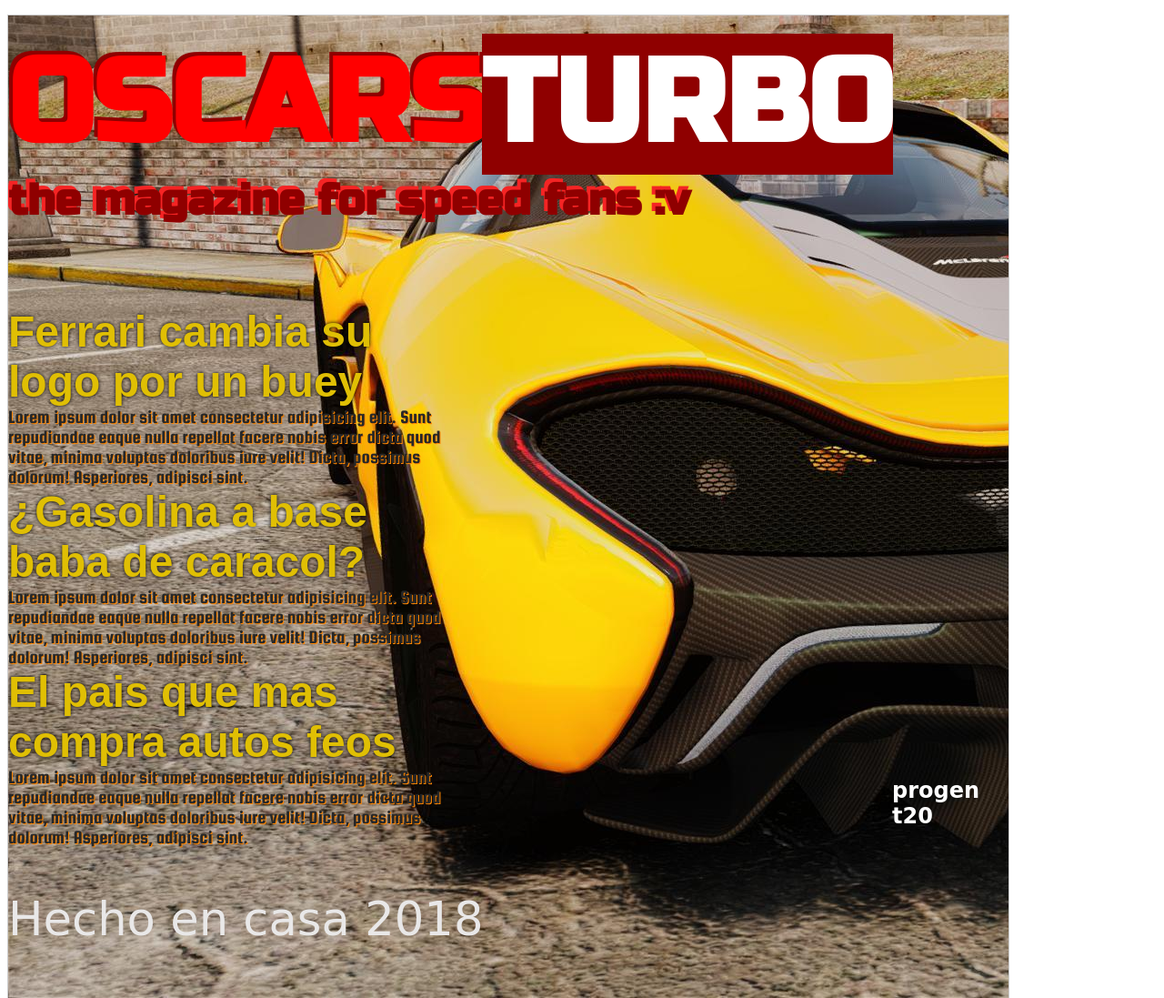
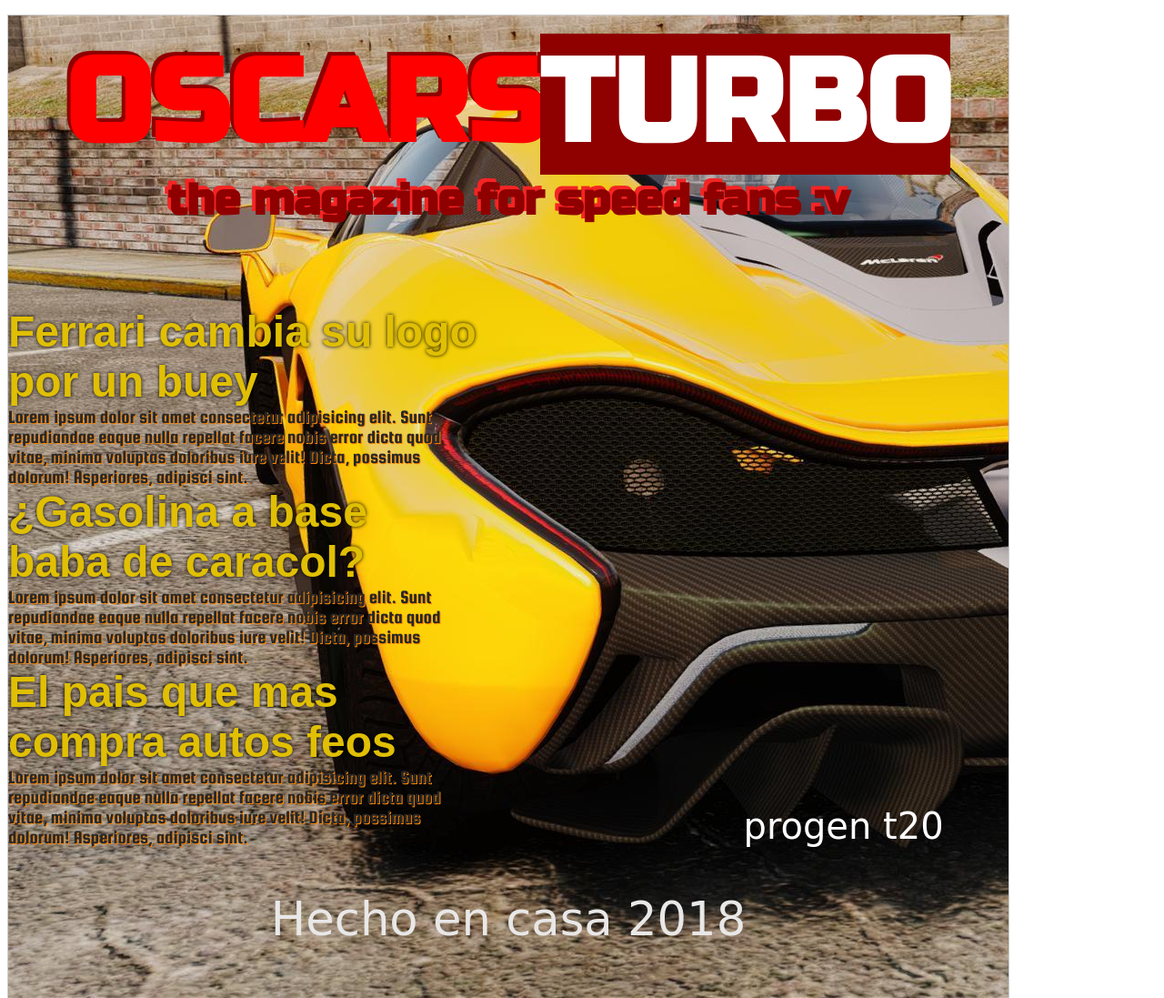
Before and after one commit to 01speed1/filip, a plain HTML site: page docs/portada.html in a window 1280 px wide. Shown: the top 1097 px of the page at 91% size. Drawn offline with Linux system fonts and the light colour scheme; a web font is replaced by a local one.

Commit message:
portada comp

```diff
--- a/docs/assets/css/portada.css
+++ b/docs/assets/css/portada.css
@@ -10,7 +10,7 @@
     height: 1080px ;
     width: 1100px ;
     position: relative;
-    border:dodgerblue;
+    /* border:dodgerblue; */
     float:left;
     margin:.5em 10px .5em 0;
     overflow:hidden; /* IMPORTANTE */
@@ -23,12 +23,14 @@
 
 /*logo marca*/
 .marca-container {
+    width: 100%;
     display: flex;
+    align-items: center;
     justify-content:space-between;
-    flex-wrap: wrap;
+    flex-direction: column;
+
+    /* flex-wrap: wrap; */
 }
-
-.marca-logo {}
 
 h1.marca-logo {
     margin-top: 20px;
@@ -57,26 +59,26 @@
 
 .news-container{
     display: flex;
-    padding-top: 20rem;
+    top: 20rem ;
     justify-content: flex-start;
 }
 
 .news-column {
+    width: 47% ;
     display: flex;
     justify-content: flex-start;
     flex-direction: column;
-    padding-right: 30rem;
+    /* padding-right: 30rem; */
 }
 
 .news-column-second {
+    width: 53%;
     display: flex;
-    justify-content: flex-end;
-    flex-direction: column;
-    padding-right: 2rem;
+    justify-content: flex-start;
+    flex-direction: column-reverse;
+    right: 2rem;
 
 }
-
-.news{ }
 
 h3.news-title {
     margin: 0px;
@@ -94,17 +96,26 @@
 }
 
 
-.car-name {
+span.car-name {
     color: white;
+    width: 50%;
+    font-size: 2.5rem;
+    align-self:flex-end ;
+    /* position: right; */
     font-family: 'Ruslan Display', cursive;
 
 }
 
 .footer-container {
-    padding-top: 57rem;
+    display: flex;
+    align-items: center;
+    flex-direction: column;
+    width: 100%;
+    top: 57rem;
 }
 
 .footer-text{
+
     color: #e9e8e8;
     font-size: 3.2rem;
     font-family: 'Libre Barcode 128 Text', cursive;
@@ -112,8 +123,7 @@
 
 /*imagen de fondo */
 .portada-img-fondo{
-    /*height: 700px ;
-    width: 450px ;*/
+    left: -80px;
     overflow: hidden;
     margin: 0 auto;
     padding: 0;
--- a/docs/portada.html
+++ b/docs/portada.html
@@ -52,9 +52,7 @@
             </div>
 
             <div class="news-column-second">
-                <h2 class="car-name">
-                        progen t20
-                </h2>
+                <span class="car-name">progen t20</span>
             </div>
 
         </article>
```
